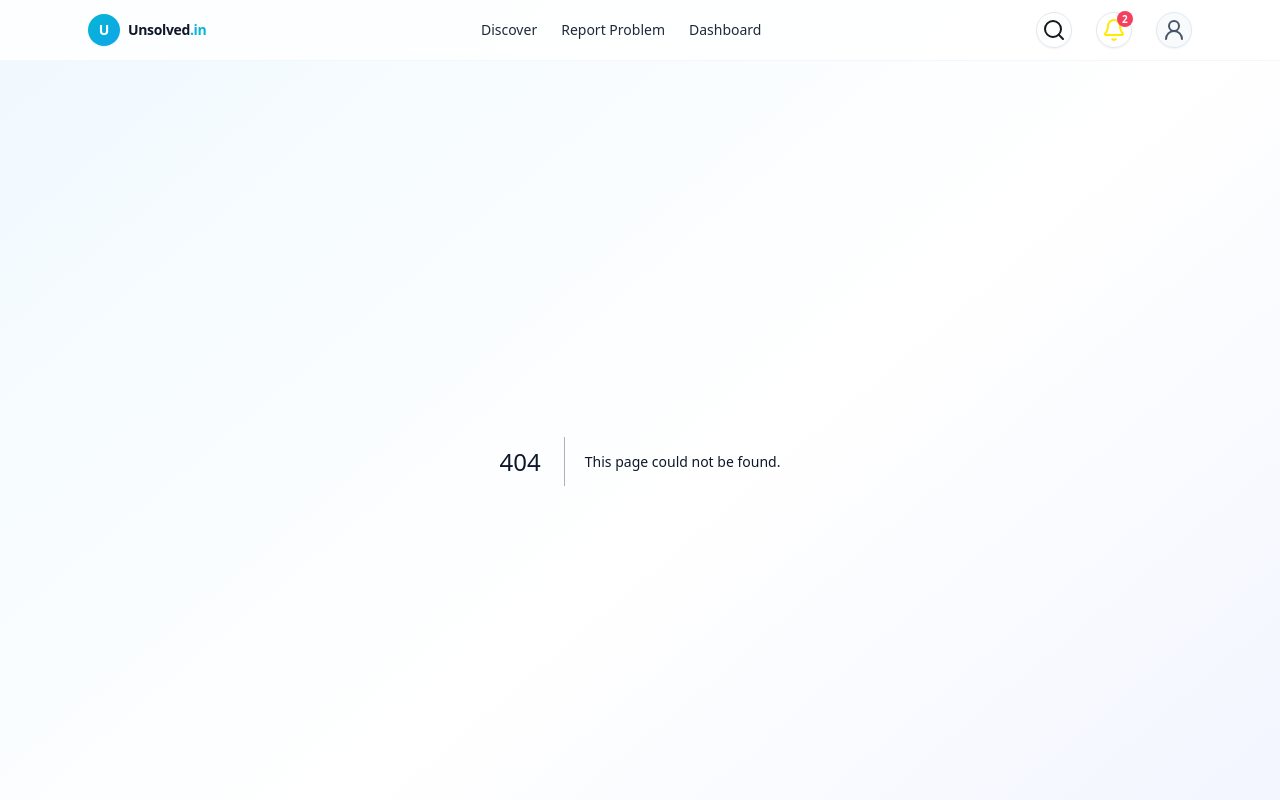
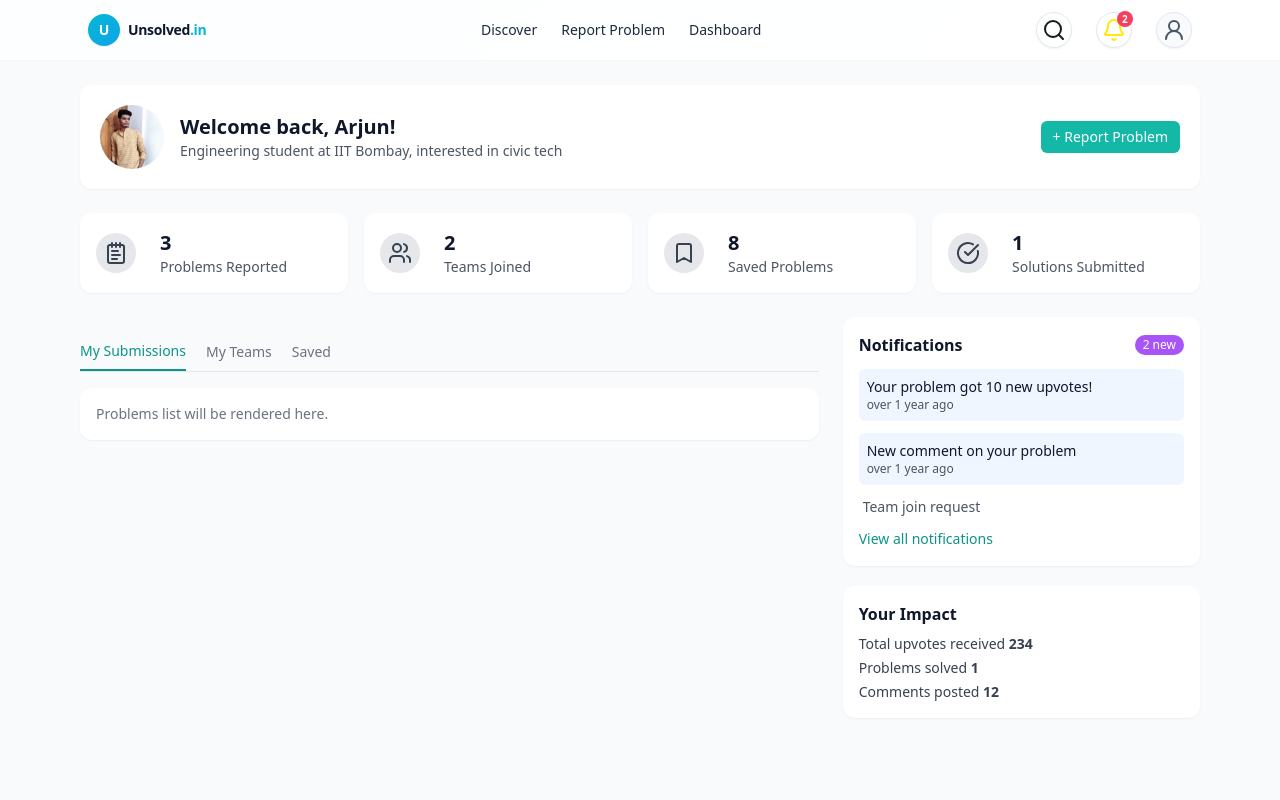
Before and after one commit to dipanshumilmile/unsolved.in, a Next.js app in the folder unsolved-frontend/: page /dashboard in a window 1280 px wide. Before the commit this address had no page. Shown: the top 800 px of the page. Built offline with nearby package versions, Linux system fonts and the light colour scheme.

Commit message:
Inprogress

```diff
--- /dev/null
+++ b/unsolved-frontend/src/app/dashboard/page.js
@@ -0,0 +1,46 @@
+// src/app/dashboard/page.ts
+'use client'
+import React from "react";
+import UserProfileHeader from "@/components/dashboard/UserProfileHeader";
+import StatsSection from "@/components/dashboard/StatsSection";
+import ProblemFilters from "@/components/dashboard/ProblemFilters";
+import SidePanel from "@/components/dashboard/SidePanel";
+
+const Page = () => {
+  return (
+    <main className="min-h-screen bg-gray-50">
+      <div className="max-w-6xl mx-auto py-6 px-4 space-y-6">
+
+        {/* Profile header with name, description, report button, settings */}
+        <UserProfileHeader />
+
+        {/* Stats cards (Problems Reported, Teams Joined, etc.) */}
+        <StatsSection />
+
+        {/* Main content grid */}
+        <div className="grid grid-cols-1 lg:grid-cols-3 gap-6">
+
+          {/* Left: filters + problems list */}
+          <section className="lg:col-span-2 space-y-4">
+            <ProblemFilters />
+
+            {/* Problems list goes here */}
+            {/* TODO: replace with your ProblemList component */}
+            <div className="bg-white rounded-xl shadow-sm p-4 text-sm text-gray-500">
+              {/* Placeholder: Problem cards list */}
+              {/* Map your problem data into cards here */}
+              Problems list will be rendered here.
+            </div>
+          </section>
+
+          {/* Right: notifications + impact */}
+          <aside className="lg:col-span-1">
+            <SidePanel />
+          </aside>
+        </div>
+      </div>
+    </main>
+  );
+};
+
+export default Page;
--- /dev/null
+++ b/unsolved-frontend/src/components/dashboard/ProblemFilters.jsx
@@ -0,0 +1,28 @@
+// ProblemFilters.jsx
+import React, { useState } from "react";
+
+const tabs = ["My Submissions", "My Teams", "Saved"];
+
+const ProblemFilters = () => {
+  const [active, setActive] = useState("My Submissions");
+
+  return (
+    <div className="mt-6 flex gap-5 border-b border-gray-200">
+      {tabs.map((tab) => (
+        <button
+          key={tab}
+          onClick={() => setActive(tab)}
+          className={`pb-2 text-sm font-medium ${
+            active === tab
+              ? "text-teal-600 border-b-2 border-teal-600"
+              : "text-gray-500"
+          }`}
+        >
+          {tab}
+        </button>
+      ))}
+    </div>
+  );
+};
+
+export default ProblemFilters;
--- /dev/null
+++ b/unsolved-frontend/src/components/dashboard/SidePanel.jsx
@@ -0,0 +1,53 @@
+// SidePanel.jsx
+import React from "react";
+
+const SidePanel = () => {
+  return (
+    <div className="flex flex-col gap-5">
+
+      {/* Notifications Box */}
+      <div className="bg-white rounded-xl p-4 shadow-sm">
+        <div className="flex justify-between items-center">
+          <h3 className="font-semibold">Notifications</h3>
+          <span className="text-xs text-white bg-purple-500 rounded-full px-2 py-0.5">
+            2 new
+          </span>
+        </div>
+
+        <div className="mt-3 flex flex-col gap-3">
+
+          <div className="bg-blue-50 rounded-md p-2 text-sm">
+            {/* Icon Placeholder */}
+            Your problem got 10 new upvotes!
+            <p className="text-xs text-gray-600">over 1 year ago</p>
+          </div>
+
+          <div className="bg-blue-50 rounded-md p-2 text-sm">
+            {/* Icon Placeholder */}
+            New comment on your problem
+            <p className="text-xs text-gray-600">over 1 year ago</p>
+          </div>
+
+          <p className="text-sm text-gray-600 pl-1">Team join request</p>
+        </div>
+
+        <button className="mt-3 text-sm text-teal-600">
+          View all notifications
+        </button>
+      </div>
+
+      {/* Impact Box */}
+      <div className="bg-white rounded-xl p-4 shadow-sm">
+        <h3 className="font-semibold mb-2">Your Impact</h3>
+        <div className="text-sm text-gray-700 flex flex-col gap-1">
+          <p>Total upvotes received <b>234</b></p>
+          <p>Problems solved <b>1</b></p>
+          <p>Comments posted <b>12</b></p>
+        </div>
+      </div>
+
+    </div>
+  );
+};
+
+export default SidePanel;
--- /dev/null
+++ b/unsolved-frontend/src/components/dashboard/StatsCard.jsx
@@ -0,0 +1,23 @@
+// StatsCard.jsx
+import React from "react";
+
+const StatsCard = ({ title, value, icon: Icon }) => {
+  return (
+    <div className="bg-white rounded-xl shadow-sm p-4 flex gap-6 items-center w-full">
+
+      {/* Icon Container */}
+      <div className="w-10 h-10 rounded-full bg-gray-200 flex items-center justify-center overflow-hidden">
+        {Icon && <Icon className="w-full h-full p-2 object-contain text-gray-700" />}
+      </div>
+
+      {/* Text Info */}
+      <div className="flex flex-col">
+        <h2 className="text-xl font-semibold">{value}</h2>
+        <p className="text-gray-600 text-sm">{title}</p>
+      </div>
+
+    </div>
+  );
+};
+
+export default StatsCard;
--- /dev/null
+++ b/unsolved-frontend/src/components/dashboard/StatsSection.jsx
@@ -0,0 +1,21 @@
+// StatsSection.jsx
+import React from "react";
+import StatsCard from "./StatsCard";
+import NotepadTextIcon from "@/components/icons/NotepadTextIcon";
+import UsersIcon from "../icons/UsersIcon";
+import BookmarkIcon from "../icons/BookmarkIcon";
+import Tickmark from "../icons/Tickmark";
+
+const StatsSection = () => {
+
+  return (
+    <div className="grid grid-cols-4 gap-4 mt-4">
+      <StatsCard title="Problems Reported" value="3" icon={NotepadTextIcon} />
+      <StatsCard title="Teams Joined" value="2" icon ={UsersIcon} />
+      <StatsCard title="Saved Problems" value="8" icon={BookmarkIcon}/>
+      <StatsCard title="Solutions Submitted" value="1" icon={Tickmark}/>
+    </div>
+  );
+};
+
+export default StatsSection;
--- /dev/null
+++ b/unsolved-frontend/src/components/dashboard/UserProfileHeader.jsx
@@ -0,0 +1,43 @@
+// UserProfileHeader.jsx
+import React from "react";
+import Image from "next/image";
+
+const UserProfileHeader = () => {
+  return (
+    <div className="w-full bg-white rounded-xl p-5 shadow-sm">
+
+        <div className="flex justify-between">
+          {/* Profile Photo & Name + Description */}
+          <div className="flex items-center gap-4">
+            {/* Profile Image Placeholder */}
+            <div className="w-16 h-16 rounded-full overflow-hidden bg-gray-200">
+            <Image
+                src="/images/image.png"
+                alt="Profile"
+                width={64}
+                height={64}
+                className="w-full h-full object-cover"
+            />
+        </div>
+
+            <div>
+              <h2 className="text-xl font-semibold">Welcome back, Arjun!</h2>
+              <p className="text-sm text-gray-600">
+                Engineering student at IIT Bombay, interested in civic tech
+              </p>
+            </div>
+          </div>
+          {/* Buttons */}
+          <div className="flex items-center gap-3">
+            <button className="bg-teal-500 hover:bg-teal-600 text-white px-3 py-1.5 rounded-md text-sm">
+              + Report Problem
+            </button>
+
+          </div>
+      </div>
+
+    </div>
+  );
+};
+
+export default UserProfileHeader;
--- /dev/null
+++ b/unsolved-frontend/src/components/icons/BookmarkIcon.jsx
@@ -0,0 +1,21 @@
+// BookmarkIcon.jsx
+import React from "react";
+
+const BookmarkIcon = ({ className = "" }) => {
+  return (
+    <svg
+      xmlns="http://www.w3.org/2000/svg"
+      viewBox="0 0 24 24"
+      fill="none"
+      stroke="currentColor"
+      strokeWidth="2"
+      strokeLinecap="round"
+      strokeLinejoin="round"
+      className={className}
+    >
+      <path d="m19 21-7-4-7 4V5a2 2 0 0 1 2-2h10a2 2 0 0 1 2 2v16z" />
+    </svg>
+  );
+};
+
+export default BookmarkIcon;
--- /dev/null
+++ b/unsolved-frontend/src/components/icons/NotepadTextIcon.jsx
@@ -0,0 +1,27 @@
+// NotepadTextIcon.jsx
+import React from "react";
+
+const NotepadTextIcon = ({ className = "" }) => {
+  return (
+    <svg
+      xmlns="http://www.w3.org/2000/svg"
+      viewBox="0 0 24 24"
+      fill="none"
+      stroke="currentColor"
+      strokeWidth="2"
+      strokeLinecap="round"
+      strokeLinejoin="round"
+      className={className}
+    >
+      <path d="M8 2v4" />
+      <path d="M12 2v4" />
+      <path d="M16 2v4" />
+      <rect width="16" height="18" x="4" y="4" rx="2" />
+      <path d="M8 10h6" />
+      <path d="M8 14h8" />
+      <path d="M8 18h5" />
+    </svg>
+  );
+};
+
+export default NotepadTextIcon;
--- /dev/null
+++ b/unsolved-frontend/src/components/icons/Notification.jsx
@@ -0,0 +1,22 @@
+// Notification.jsx
+import React from "react";
+
+const Notification = ({ className = "" }) => {
+  return (
+    <svg
+      xmlns="http://www.w3.org/2000/svg"
+      viewBox="0 0 24 24"
+      fill="none"
+      stroke="currentColor"
+      strokeWidth="2"
+      strokeLinecap="round"
+      strokeLinejoin="round"
+      className={className}
+    >
+      <path d="M10.268 21a2 2 0 0 0 3.464 0" />
+      <path d="M3.262 15.326A1 1 0 0 0 4 17h16a1 1 0 0 0 .74-1.673C19.41 13.956 18 12.499 18 8A6 6 0 0 0 6 8c0 4.499-1.411 5.956-2.738 7.326" />
+    </svg>
+  );
+};
+
+export default Notification;
--- /dev/null
+++ b/unsolved-frontend/src/components/icons/Tickmark.jsx
@@ -0,0 +1,22 @@
+// Tickmark.jsx
+import React from "react";
+
+const Tickmark = ({ className = "" }) => {
+  return (
+    <svg
+      xmlns="http://www.w3.org/2000/svg"
+      viewBox="0 0 24 24"
+      fill="none"
+      stroke="currentColor"
+      strokeWidth="2"
+      strokeLinecap="round"
+      strokeLinejoin="round"
+      className={className}
+    >
+      <path d="M21.801 10A10 10 0 1 1 17 3.335" />
+      <path d="m9 11 3 3L22 4" />
+    </svg>
+  );
+};
+
+export default Tickmark;
--- /dev/null
+++ b/unsolved-frontend/src/components/icons/UsersIcon.jsx
@@ -0,0 +1,24 @@
+// UsersIcon.jsx
+import React from "react";
+
+const UsersIcon = ({ className = "" }) => {
+  return (
+    <svg
+      xmlns="http://www.w3.org/2000/svg"
+      viewBox="0 0 24 24"
+      fill="none"
+      stroke="currentColor"
+      strokeWidth="2"
+      strokeLinecap="round"
+      strokeLinejoin="round"
+      className={className}
+    >
+      <path d="M16 21v-2a4 4 0 0 0-4-4H6a4 4 0 0 0-4 4v2" />
+      <path d="M16 3.128a4 4 0 0 1 0 7.744" />
+      <path d="M22 21v-2a4 4 0 0 0-3-3.87" />
+      <circle cx="9" cy="7" r="4" />
+    </svg>
+  );
+};
+
+export default UsersIcon;
--- a/unsolved-frontend/src/components/layout/Navbar.jsx
+++ b/unsolved-frontend/src/components/layout/Navbar.jsx
@@ -25,7 +25,7 @@ export default function Navbar() {
           <a href="report-problem" className="hover:text-slate-900">
             Report Problem
           </a>
-          <a href="#dashboard" className="hover:text-slate-900">
+          <a href="dashboard" className="hover:text-slate-900">
             Dashboard
           </a>
         </nav>
```
Also changed, not shown: unsolved-frontend/public/images/image.png (added).
